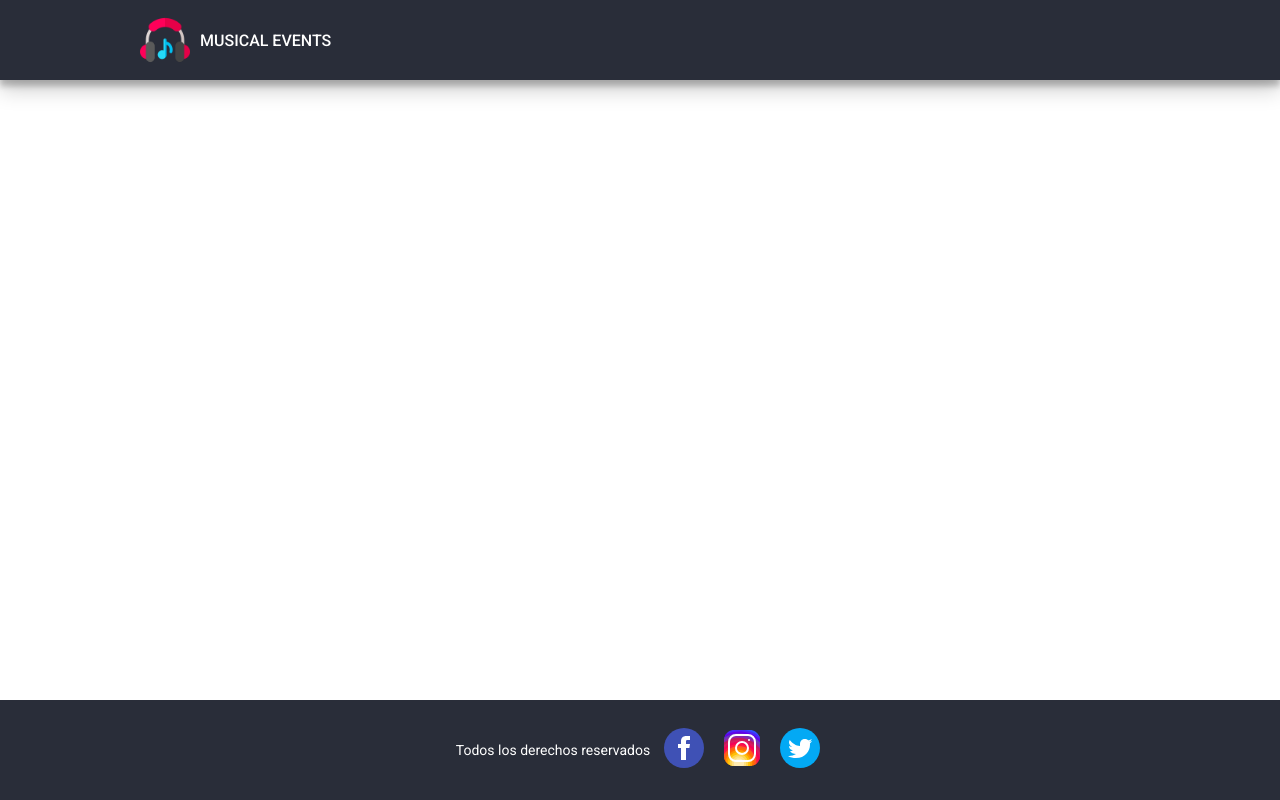
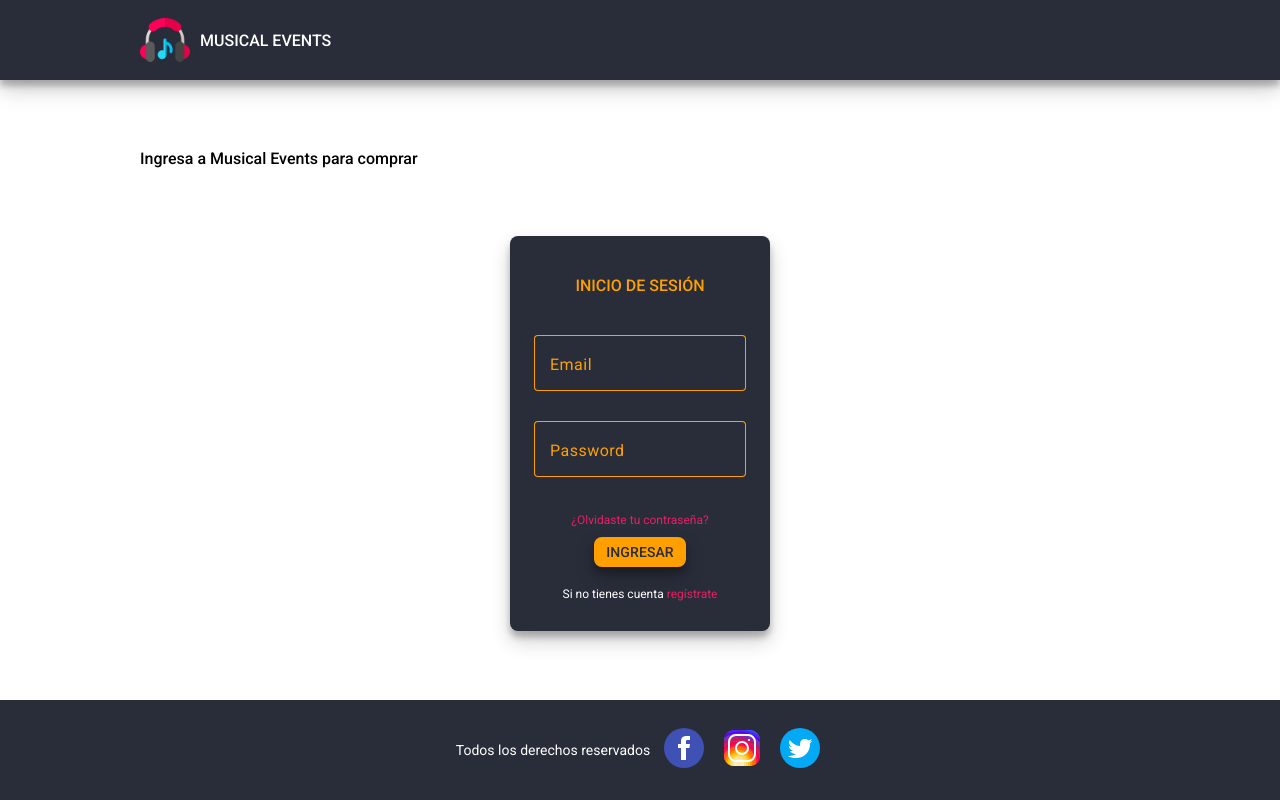
Before and after one commit to Abraham2748/musical-events, an Angular app: page / in a window 1280 px wide. Built offline with nearby package versions, Linux system fonts and the light colour scheme.

Commit message:
Maquetación del Login

```diff
--- /dev/null
+++ b/public/styles/material-components/button.css
@@ -0,0 +1,9 @@
+:root {
+  --mdc-filled-button-container-color: var(--primary-color);
+  --mdc-filled-button-label-text-color: var(--secondary-color);
+  --mdc-filled-button-container-shape: 8px;
+  --mat-filled-button-horizontal-padding: 12px;
+  --mdc-filled-button-container-height: 30px;
+  --mdc-filled-button-disabled-label-text-color: gray;
+  --mdc-filled-button-disabled-container-color: darkgray;
+}
--- /dev/null
+++ b/public/styles/material-components/outlined-text-field.css
@@ -0,0 +1,11 @@
+:root {
+  --mdc-outlined-text-field-input-text-color: white;
+  --mdc-outlined-text-field-label-text-color: var(--primary-color);
+  --mdc-outlined-text-field-focus-label-text-color: var(--primary-color);
+  --mdc-outlined-text-field-outline-color: var(--primary-color);
+  --mdc-outlined-text-field-focus-outline-color: var(--primary-color);
+  --mdc-outlined-text-field-hover-outline-color: var(--primary-color);
+  --mdc-outlined-text-field-hover-label-text-color: white;
+  --mdc-outlined-text-field-disabled-input-text-color: gray;
+  --mdc-outlined-text-field-caret-color: var(--primary-color);
+}
--- a/public/styles/material.css
+++ b/public/styles/material.css
@@ -0,0 +1,2 @@
+@import "./material-components/outlined-text-field.css";
+@import "./material-components/button.css";
--- a/src/app/login/login.component.css
+++ b/src/app/login/login.component.css
@@ -3,4 +3,59 @@
   flex-direction: column;
   justify-content: space-between;
   height: 100%;
+  & .title-container {
+    display: flex;
+    justify-content: center;
+    & .title {
+      width: 1000px;
+      font-weight: 500;
+    }
+  }
+  & .content-container {
+    display: flex;
+    justify-content: center;
+    align-items: center;
+    & .card {
+      background-color: var(--secondary-color);
+      border-radius: 8px;
+      width: 260px;
+      & .form-title-container {
+        display: flex;
+        justify-content: center;
+        margin-top: 40px;
+        margin-bottom: 40px;
+        & span {
+          color: var(--primary-color);
+          font-weight: 500;
+        }
+      }
+      & form {
+        display: flex;
+        flex-direction: column;
+        align-items: center;
+        & .email {
+          margin-bottom: 10px;
+        }
+        & .forgot-password {
+          color: var(--accent-color);
+          font-size: 12px;
+          margin-top: 16px;
+          margin-bottom: 10px;
+          & span {
+            cursor: pointer;
+          }
+        }
+        & .register {
+          color: white;
+          font-size: 12px;
+          margin-top: 20px;
+          margin-bottom: 30px;
+          & .text-link {
+            color: var(--accent-color);
+            cursor: pointer;
+          }
+        }
+      }
+    }
+  }
 }
--- a/src/app/login/login.component.html
+++ b/src/app/login/login.component.html
@@ -1,4 +1,35 @@
 <div class="page-container">
   <app-simple-header></app-simple-header>
+  <div class="title-container">
+    <div class="title">
+      <span>Ingresa a Musical Events para comprar</span>
+    </div>
+  </div>
+  <div class="content-container">
+    <div class="card box-shadow">
+      <div class="form-title-container">
+        <span>INICIO DE SESIÓN</span>
+      </div>
+      <form [formGroup]="loginForm">
+        <mat-form-field class="email" appearance="outline">
+          <mat-label>Email</mat-label>
+          <input type="email" matInput formControlName="email" />
+        </mat-form-field>
+        <mat-form-field class="password" appearance="outline">
+          <mat-label>Password</mat-label>
+          <input type="password" matInput formControlName="password" />
+        </mat-form-field>
+        <div class="forgot-password">
+          <span routerLink="/forgot-password">¿Olvidaste tu contraseña?</span>
+        </div>
+        <button mat-flat-button class="box-shadow">INGRESAR</button>
+        <div class="register">
+          <span
+            >Si no tienes cuenta <span class="text-link">regístrate</span></span
+          >
+        </div>
+      </form>
+    </div>
+  </div>
   <app-footer></app-footer>
 </div>
--- a/src/app/login/login.component.ts
+++ b/src/app/login/login.component.ts
@@ -1,11 +1,29 @@
 import { Component } from '@angular/core';
 import { SimpleHeaderComponent } from '../shared/components/simple-header/simple-header.component';
 import { FooterComponent } from '../shared/components/footer/footer.component';
+import { FormControl, FormGroup, ReactiveFormsModule } from '@angular/forms';
+import { MatInputModule } from '@angular/material/input';
+import { MatFormFieldModule } from '@angular/material/form-field';
+import { RouterLink } from '@angular/router';
+import { MatButtonModule } from '@angular/material/button';
 
 @Component({
   selector: 'app-login',
-  imports: [SimpleHeaderComponent, FooterComponent],
+  imports: [
+    SimpleHeaderComponent,
+    FooterComponent,
+    ReactiveFormsModule,
+    MatInputModule,
+    MatFormFieldModule,
+    RouterLink,
+    MatButtonModule,
+  ],
   templateUrl: './login.component.html',
   styleUrl: './login.component.css',
 })
-export class LoginComponent {}
+export class LoginComponent {
+  loginForm = new FormGroup({
+    email: new FormControl(''),
+    password: new FormControl(''),
+  });
+}
```
